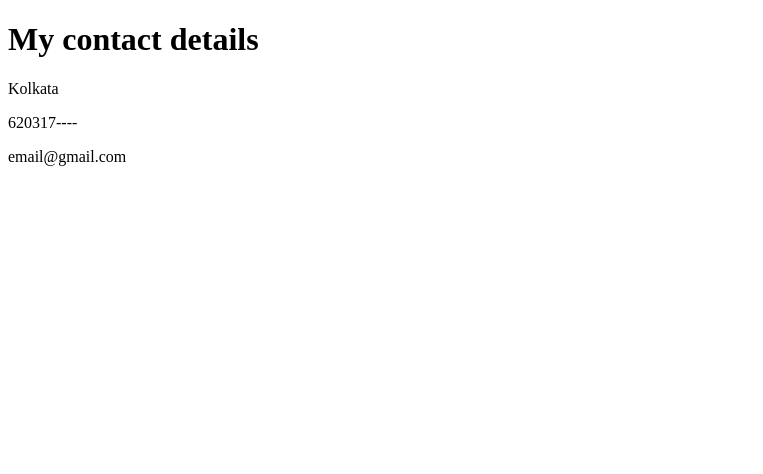
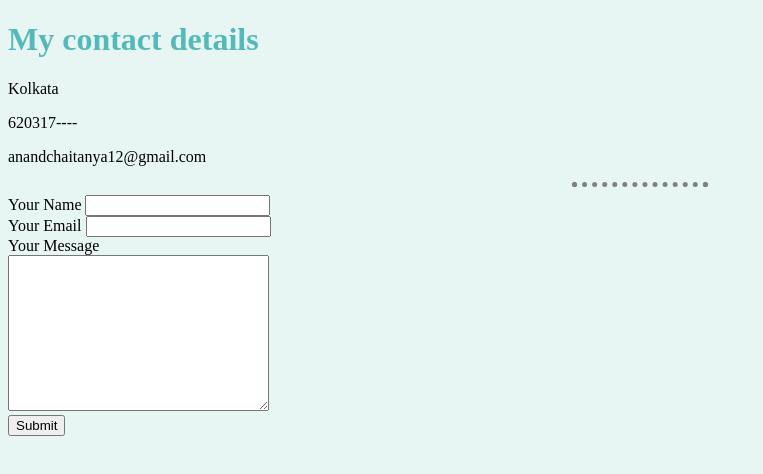
Before and after one commit to ChaitanyaAnand1202/Portfolio, a plain HTML site: page contact.html in a window 1280 px wide. Shown: the whole page, without its empty margins (0-763 px from the left). Drawn offline with Linux system fonts and the light colour scheme.

Commit message:
Added external css

```diff
--- a/contact.html
+++ b/contact.html
@@ -4,12 +4,31 @@
     <meta charset="UTF-8">
     <meta http-equiv="X-UA-Compatible" content="IE=edge">
     <meta name="viewport" content="width=device-width, initial-scale=1.0">
+    <link rel="stylesheet" href="css/styles.css">
     <title>Contact page</title>
 </head>
+
 <body>
     <h1>My contact details</h1>
     <p>Kolkata</p>
     <p>620317----</p>
-    <p>email@gmail.com</p>
+    <p>anandchaitanya12@gmail.com</p>
+
+    <hr>
+
+    <form action="mailto:anandnotfound101@gmail.com" method="post" enctype="text/plain">
+        <label for="">Your Name</label>
+        <input type="text" name="Name" value="">
+        <br>
+        <label for="">Your Email </label>
+        <input type="email" name="Email" id="">
+        <br>
+        <label for="">Your Message</label>
+        <br>
+        <textarea name="Message" id="" cols="30" rows="10"></textarea>
+        <br>
+        <input type="submit" name="">
+
+    </form>
 </body>
 </html>
--- /dev/null
+++ b/css/styles.css
@@ -0,0 +1,14 @@
+body{
+    background-color:#E7F6F2;
+}
+hr{
+    border-style: dotted;
+    border-width: 5px;
+    border-bottom: none;
+    width: 10%;
+    border-color: grey;
+
+}
+h1,h2,h3{
+    color: #54BAB9;
+}
```
Also changed, not shown: hobbies.html (+1 -0 lines), index.html (+2 -1 lines).
